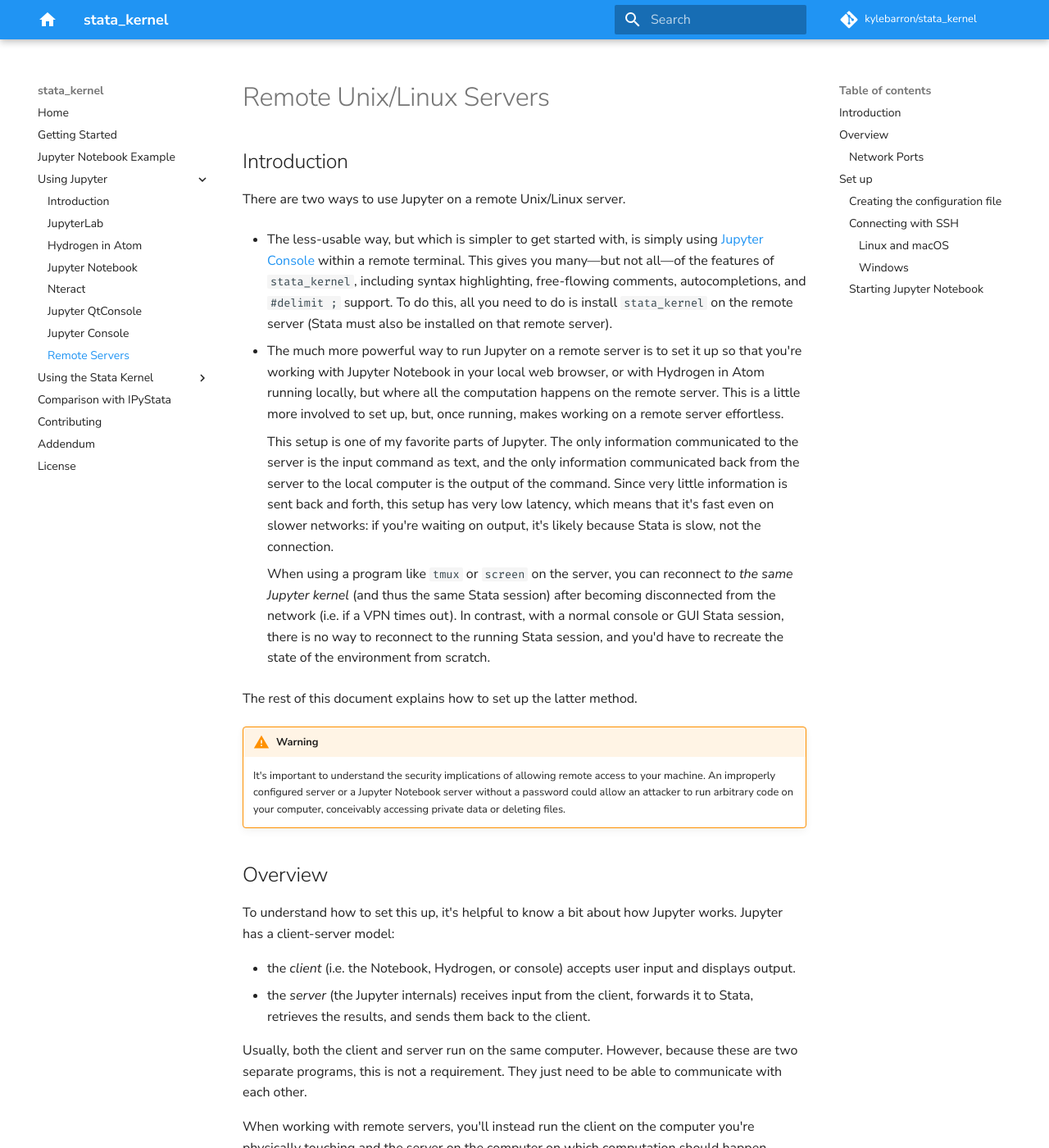
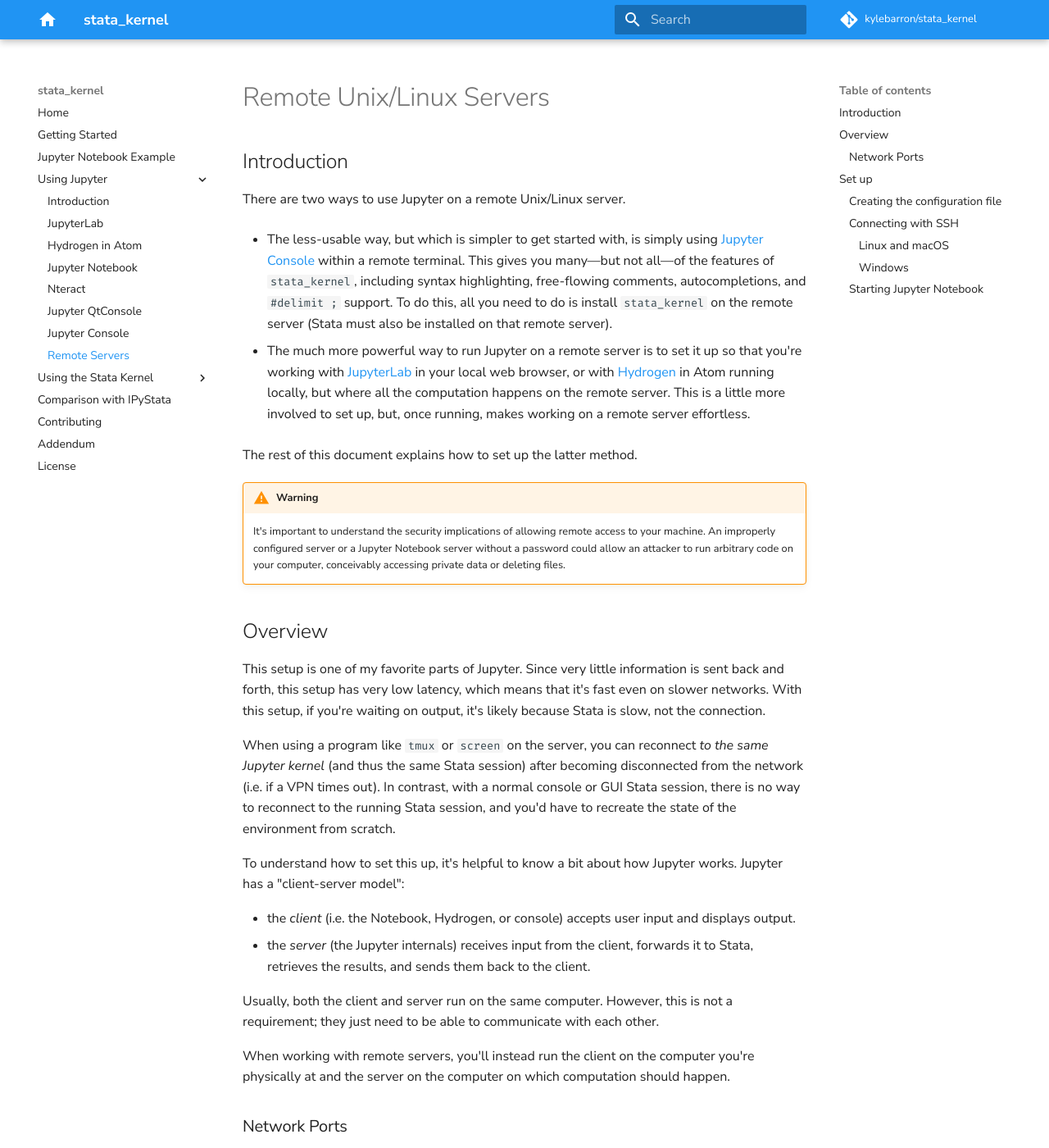
Before and after one commit to kylebarron/stata_kernel, an MkDocs documentation site: the page built from docs/src/using_jupyter/remote.md, in a window 1280 px wide and 1400 px high. Shown: the whole window at 82% size. Built offline with MkDocs 1.6.1 and Material for MkDocs 9.7.7, drawn with Linux system fonts in a browser that asks for light colours; comment, search, counter and statistics services are not loaded; some of the changed lines change nothing that is shown; some of the changed text lies outside the part shown.

Commit message:
Revise remote connection documentation

```diff
--- a/docs/src/using_jupyter/remote.md
+++ b/docs/src/using_jupyter/remote.md
@@ -4,13 +4,9 @@
 
 There are two ways to use Jupyter on a remote Unix/Linux server.
 
-- The less-usable way, but which is simpler to get started with, is simply using [Jupyter Console](../console) within a remote terminal. This gives you many—but not all—of the features of `stata_kernel`, including syntax highlighting, free-flowing comments, autocompletions, and `#delimit ;` support. To do this, all you need to do is install `stata_kernel` on the remote server (Stata must also be installed on that remote server).
+- The less-usable way, but which is simpler to get started with, is simply using [Jupyter Console](console.md) within a remote terminal. This gives you many—but not all—of the features of `stata_kernel`, including syntax highlighting, free-flowing comments, autocompletions, and `#delimit ;` support. To do this, all you need to do is install `stata_kernel` on the remote server (Stata must also be installed on that remote server).
 
-- The much more powerful way to run Jupyter on a remote server is to set it up so that you're working with Jupyter Notebook in your local web browser, or with Hydrogen in Atom running locally, but where all the computation happens on the remote server. This is a little more involved to set up, but, once running, makes working on a remote server effortless.
-
-    This setup is one of my favorite parts of Jupyter. The only information communicated to the server is the input command as text, and the only information communicated back from the server to the local computer is the output of the command. Since very little information is sent back and forth, this setup has very low latency, which means that it's fast even on slower networks: if you're waiting on output, it's likely because Stata is slow, not the connection.
-
-    When using a program like `tmux` or `screen` on the server, you can reconnect _to the same Jupyter kernel_ (and thus the same Stata session) after becoming disconnected from the network (i.e. if a VPN times out). In contrast, with a normal console or GUI Stata session, there is no way to reconnect to the running Stata session, and you'd have to recreate the state of the environment from scratch.
+- The much more powerful way to run Jupyter on a remote server is to set it up so that you're working with [JupyterLab](lab.md) in your local web browser, or with [Hydrogen](atom.md) in Atom running locally, but where all the computation happens on the remote server. This is a little more involved to set up, but, once running, makes working on a remote server effortless.
 
 The rest of this document explains how to set up the latter method.
 
@@ -23,22 +19,30 @@ The rest of this document explains how to set up the latter method.
 
 ## Overview
 
+This setup is one of my favorite parts of Jupyter. Since very little information is sent back and forth, this setup has very low latency, which means that it's fast even on slower networks. With this setup, if you're waiting on output, it's likely because Stata is slow, not the connection.
+
+When using a program like `tmux` or `screen` on the server, you can reconnect _to the same Jupyter kernel_ (and thus the same Stata session) after becoming disconnected from the network (i.e. if a VPN times out). In contrast, with a normal console or GUI Stata session, there is no way to reconnect to the running Stata session, and you'd have to recreate the state of the environment from scratch.
+
 To understand how to set this up, it's helpful to know a bit about how Jupyter works.
-Jupyter has a client-server model:
+Jupyter has a "client-server model":
 
 - the _client_ (i.e. the Notebook, Hydrogen, or console) accepts user input and displays output.
 - the _server_ (the Jupyter internals) receives input from the client, forwards it to Stata, retrieves the results, and sends them back to the client.
 
 Usually, both the client and server run on the same computer.
-However, because these are two separate programs, this is not a requirement. They just need to be able to communicate with each other.
+However, this is not a requirement; they just need to be able to communicate with each other.
 
- When working with remote servers, you'll instead run the client on the computer you're physically touching and the server on the computer on which computation should happen.
+ When working with remote servers, you'll instead run the client on the computer you're physically at and the server on the computer on which computation should happen.
 
 ### Network Ports
 
-A network [_port_](https://en.wikipedia.org/wiki/Port_(computer_networking)) is a logical construct that simplifies client-server communication and allows for many different types of communication on the same computer.
+A network [_port_](https://en.wikipedia.org/wiki/Port_(computer_networking)) is a numbered entity that defines what type of communication to access.
 
-By default, the Jupyter server process runs on port `8888`. This is why, when you open up Jupyter Notebook in your web browser, you'll usually see `http://localhost:8888` in the address bar. This means that the Jupyter server process is emitting data on port `8888` on the local computer.
+For example, HTTP which defines how websites are loaded in your browser, runs on a specific port (80). So going to <http://example.com> in your browser is the same as going to [example.com:80](http://example.com:80). The `:80` is just usually omitted.
+
+Instead of loading web pages, we need to configure it so that your browser loads the data from _Jupyter_.
+
+By default, the Jupyter server process runs on port `8888`. This is why, when you run Jupyter Notebook on your local machine, you'll usually see `http://localhost:8888` in the address bar. This means that the Jupyter server process is emitting data on port `8888` on the local computer.
 
 When working with Jupyter remotely, you'll have to know what port Jupyter is running on so that you can _forward_ the remote port to your local computer during the SSH connection. This is the core of the step that connects the server process on the remote computer to the client process on the local computer.
 
@@ -93,12 +97,20 @@ ssh username@host -L 8888:localhost:8888
 
 ![Mobaxterm local port forwarding](../img/mobaxterm-local-port-forwarding.png)
 
-[Here's information](https://blog.mobatek.net/post/ssh-tunnels-and-port-forwarding/#simple-explanation-of-ssh-tunnels-and-port-forwarding:b8ebdf9b2cb412a3a77c16c73c0d31ed) for how to forward a remote port using Mobaxterm. In MobaXterm, go to Tools > MobaxtermTunnel > New. You want:
+[Here's information](https://blog.mobatek.net/post/ssh-tunnels-and-port-forwarding/#simple-explanation-of-ssh-tunnels-and-port-forwarding:b8ebdf9b2cb412a3a77c16c73c0d31ed) for how to forward a remote port using Mobaxterm. In MobaXterm, go to Tools > MobaxtermTunnel > New and select `Local port forwarding`. The most common configuration, clockwise from left, is:
 
-- select `Local port forwarding`
+- `8888`
+- `localhost`
+- `8888`
+- the server hostname, i.e. `server.org` or its full IP address
+- your username, i.e. `john_doe`
+- `22`
+
+Full explanation, clockwise from left
+
 - The "My computer with MobaXterm" box on the left (`12345` in the image) is customarily `8888`, though it can be any 4- or 5-digit number. This is the number you'll type into your local web browser, i.e. `http://localhost:8888`.
-- The "SSH server" box in the bottom right should have your server's hostname and username.
-- The "Remote server" box in the top right should have your server's hostname again and then the port on which Jupyter is running. Usually this is `8888`.
+- The "Remote server" box in the top right should usually have `localhost` and then the port on which Jupyter is running. Usually this is `8888`.
+- The "SSH server" box in the bottom right should have your server's hostname and username, and the port on which SSH is running (usually `22`).
 
 ### Starting Jupyter Notebook
 
```
